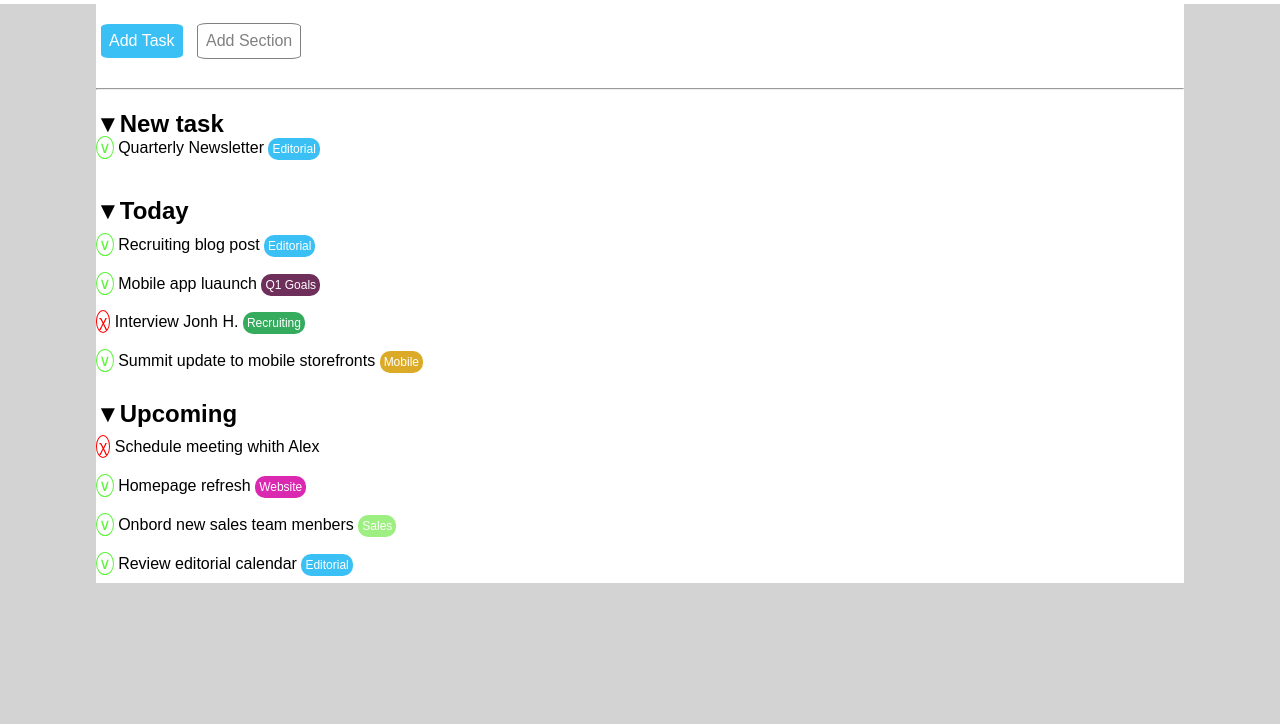
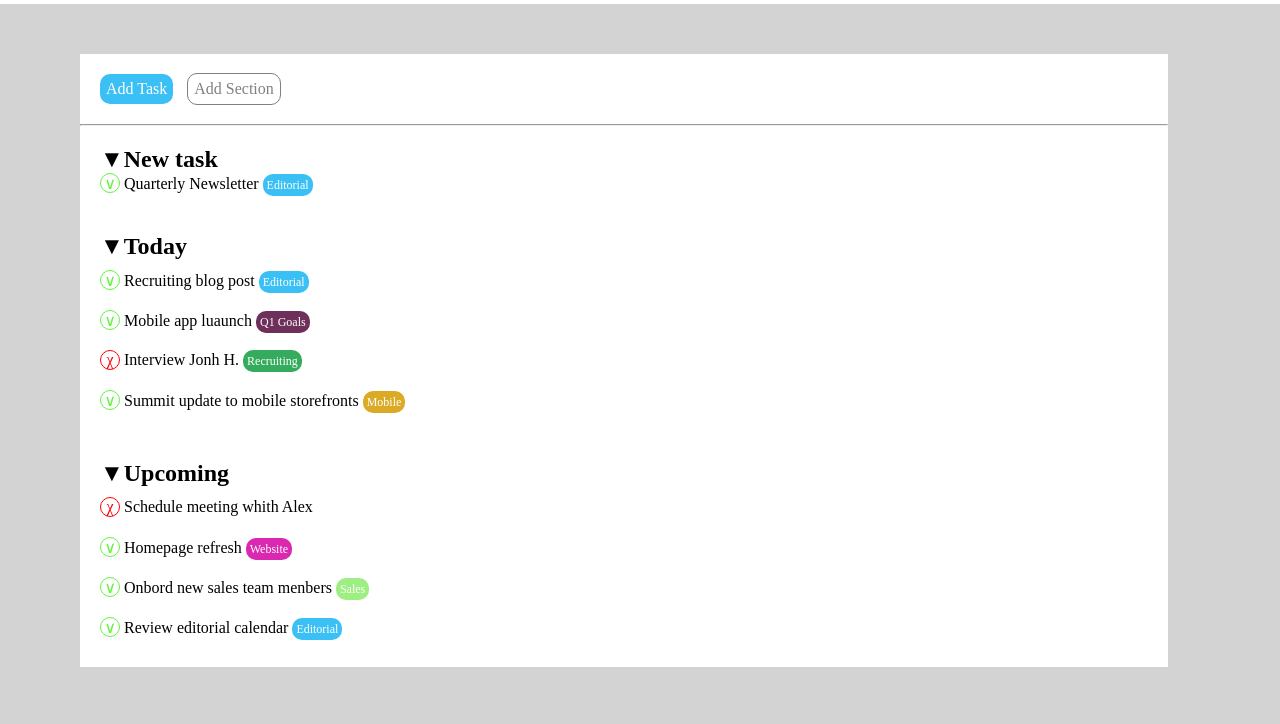
Before and after one commit to Andrea-lulli/html-css-toboolist, a plain HTML site: page index.html in a window 1280 px wide. Shown: the part 76-800 px from the top of the page. Drawn offline with Linux system fonts and the light colour scheme.

Commit message:
modifica pulsanti

```diff
--- a/style.css
+++ b/style.css
@@ -2,14 +2,13 @@
     margin: 0;
     padding: 0;
     box-sizing: border-box;
-    font-family: 'Ubuntu', sans-serif;
+    font-family: 'Times New Roman', Times, serif
 }
 
 body{
     background-color: lightgray;
 }
 
-@import url('https://fonts.googleapis.com/css2?family=Ubuntu&display=swap');
 
 header{
     height: 80px;
@@ -30,24 +29,24 @@ vertical-align: middle;
 main{
     background-color: white;
     width: 85%;
-    margin: auto;
+    margin: 50px 50px 50px 80px;
 }
 
 
 
 .task{
     background-color: rgb(58, 192, 244);
-    padding:8px 8px;
-    border-radius: 10%;
+    padding:6px 6px;
+    border-radius: 10px;
     display: inline-block;
     color: white;
-    margin: 20px 10px 30px 5px;
+    margin: 20px 10px 20px 20px
 }
 
 .section{
     background-color: white;
-    padding:8px 8px;
-    border-radius: 10%;
+    padding:6px 6px;
+    border-radius: 10px;
     display: inline-block;
     color: gray;
     border: 1px grey solid;
@@ -58,11 +57,13 @@ h2::before{
 }
 
 .vero {
-
    border-radius: 50%;
    border: 1px solid rgb(96, 244, 63);
    color: rgb(96, 244, 63);
-   padding: 2px 2px;
+   text-align: center;
+   width: 20px;
+   height: 20px;
+   display: inline-block;
 }
 
 .botton-blue{
@@ -77,11 +78,17 @@ font-size: 12px;
         border-radius: 50%;
         border: 1px solid red;
         color: red;
-        padding: 2px 2px;
+        text-align: center;
+        width: 20px;
+        height: 20px;
+        display: inline-block;
+
+
+
 }
 
-.new-task ,.today, .unpcoming{
-    padding: 20px 20px 20px 0;
+.new-task,.today, .upcoming{
+    padding: 20px 20px 20px 20px;
 }
 
 .options{
```
